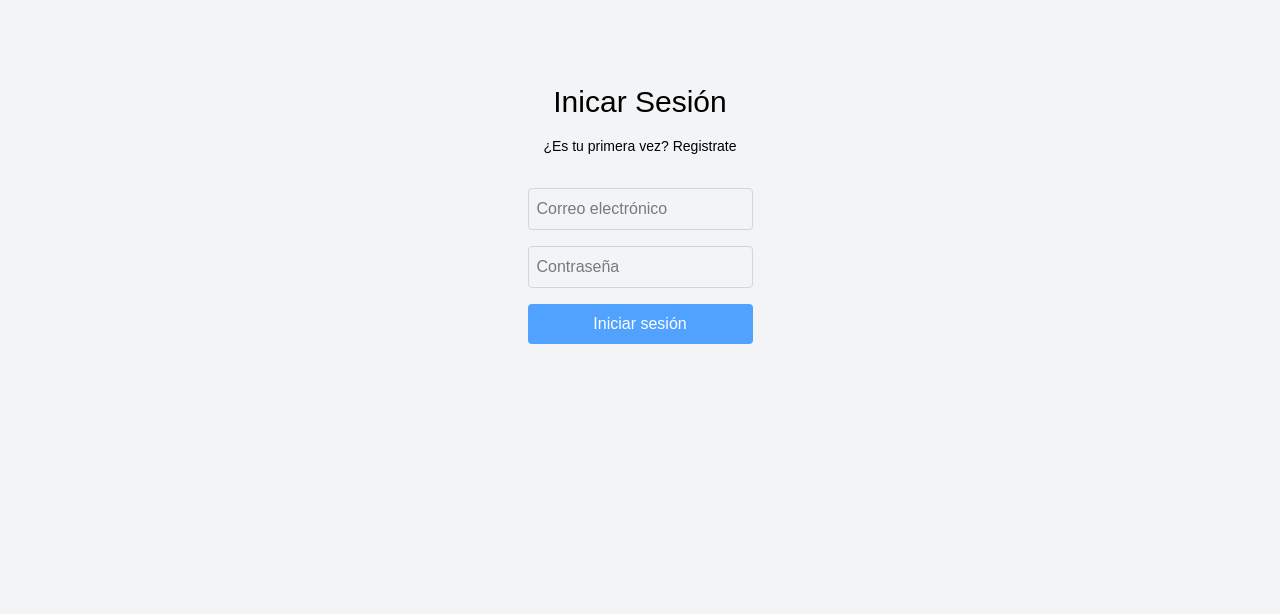
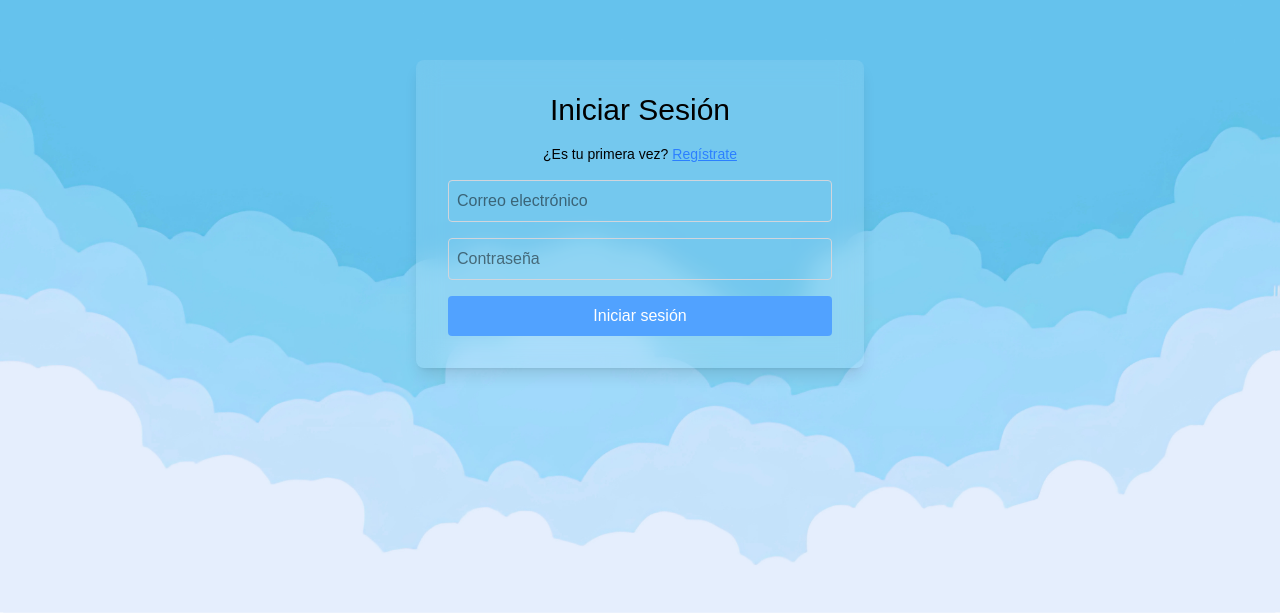
Before and after one commit to EmilioFex20/UNIplus, a Next.js app in the folder uniplus/: page /inicio-sesion in a window 1280 px wide. Shown: the part 186-800 px from the top of the page. Built offline with nearby package versions, Linux system fonts and the light colour scheme.

Commit message:
register y login styles fixed

```diff
--- a/uniplus/app/inicio-sesion/page.jsx
+++ b/uniplus/app/inicio-sesion/page.jsx
@@ -1,5 +1,5 @@
 "use client";
-
+import styles from './page.module.css';
 import { useRouter } from 'next/navigation';
 import Link from "next/link";
 
@@ -29,15 +29,16 @@ export default function LoginPage() {
   }
 
   return (
-    <div className="flex flex-col justify-center items-center h-screen bg-gray-100 gap-4 ">
-      <h1 className="text-black text-3xl">Inicar Sesión</h1>
+    <div className={`${styles.fondo} flex justify-center items-center h-screen`}>
+      <div className="bg-white/10 backdrop-blur-md p-8 rounded-lg shadow-lg w-full max-w-md flex flex-col items-center gap-4">
+        <h1 className="text-black text-3xl">Iniciar Sesión</h1>
         <div className="flex gap-1">
           <h2 className="text-black text-sm">¿Es tu primera vez?</h2>
-        <Link href="/registro" className="text-black text-sm">
-          Registrate
+          <Link href="/registro" className="text-blue-500 text-sm underline">
+            Regístrate
           </Link>
         </div>
-      <form className="flex flex-col gap-4 mt-4" onSubmit={onSubmit}>
+        <form className="flex flex-col gap-4 w-full" onSubmit={onSubmit}>
           <input
             type="text"
             name="email"
@@ -50,10 +51,11 @@ export default function LoginPage() {
             placeholder="Contraseña"
             className="p-2 border border-gray-300 rounded text-black"
           />
-        <button type="submit" className="p-2 bg-blue-400 text-white rounded">
+          <button type="submit" className="p-2 bg-blue-400 text-white rounded hover:bg-blue-500 active:bg-blue-600 transition-colors duration-200">
             Iniciar sesión
           </button>
         </form>
       </div>
+    </div>
   );
 }
--- /dev/null
+++ b/uniplus/app/inicio-sesion/page.module.css
@@ -0,0 +1,6 @@
+.fondo {
+    background-image: url("/fondo.svg");
+    background-size: cover;
+    background-repeat: no-repeat;
+    background-position: center;
+  }
--- a/uniplus/app/layout.js
+++ b/uniplus/app/layout.js
@@ -1,14 +1,9 @@
-import { Geist, Geist_Mono } from "next/font/google";
+import { PT_Sans} from "next/font/google";
 import "./globals.css";
 import "./styles/nubesInicio.css";
-const geistSans = Geist({
-  variable: "--font-geist-sans",
+const ptSans = PT_Sans({
   subsets: ["latin"],
-});
-
-const geistMono = Geist_Mono({
-  variable: "--font-geist-mono",
-  subsets: ["latin"],
+  weight: ["400", "700"],
 });
 
 export const metadata = {
@@ -18,10 +13,8 @@ export const metadata = {
 
 export default function RootLayout({ children }) {
   return (
-    <html lang="en">
-      <body
-        className={`${geistSans.variable} ${geistMono.variable} antialiased`}
-      >
+    <html lang="en" className={ptSans.className}>
+      <body>
         {children}
       </body>
     </html>
--- a/uniplus/app/registro/page.jsx
+++ b/uniplus/app/registro/page.jsx
@@ -1,5 +1,5 @@
 "use client";
-
+import styles from './page.module.css';
 import { useRouter } from 'next/navigation';
 
 export default function RegisterPage() {
@@ -26,7 +26,8 @@ export default function RegisterPage() {
   }
 
   return (
-    <div className="flex flex-col justify-center items-center h-screen bg-gray-100 gap-4 ">
+    <div className={`${styles.fondo} flex justify-center items-center h-screen`}>
+      <div className="bg-white/10 backdrop-blur-md p-12 rounded-lg shadow-lg w-full max-w-lg flex flex-col items-center gap-4">
       <h1 className="text-black text-3xl">Registrate</h1>
       <div className="flex gap-1"></div>
       <form className="flex flex-col gap-4 mt-4" onSubmit={onSubmit}>
@@ -58,10 +59,12 @@ export default function RegisterPage() {
           placeholder="Contraseña"
           className="p-2 border border-gray-300 rounded text-black"
         />
-        <button type="submit" className="p-2 bg-blue-400 text-white rounded">
+        <button type="submit" className="p-2 bg-blue-400 text-white rounded hover:bg-blue-500 active:bg-blue-600 transition-colors duration-200">
           Registrarse
         </button>
       </form>
     </div>
+    </div>
+
   );
 }
--- /dev/null
+++ b/uniplus/app/registro/page.module.css
@@ -0,0 +1,6 @@
+.fondo {
+    background-image: url("/fondo.svg");
+    background-size: cover;
+    background-repeat: no-repeat;
+    background-position: center;
+  }
```
Also changed, not shown: uniplus/public/fondo.svg (added). Lines whose indentation alone changed are shown as unchanged.
